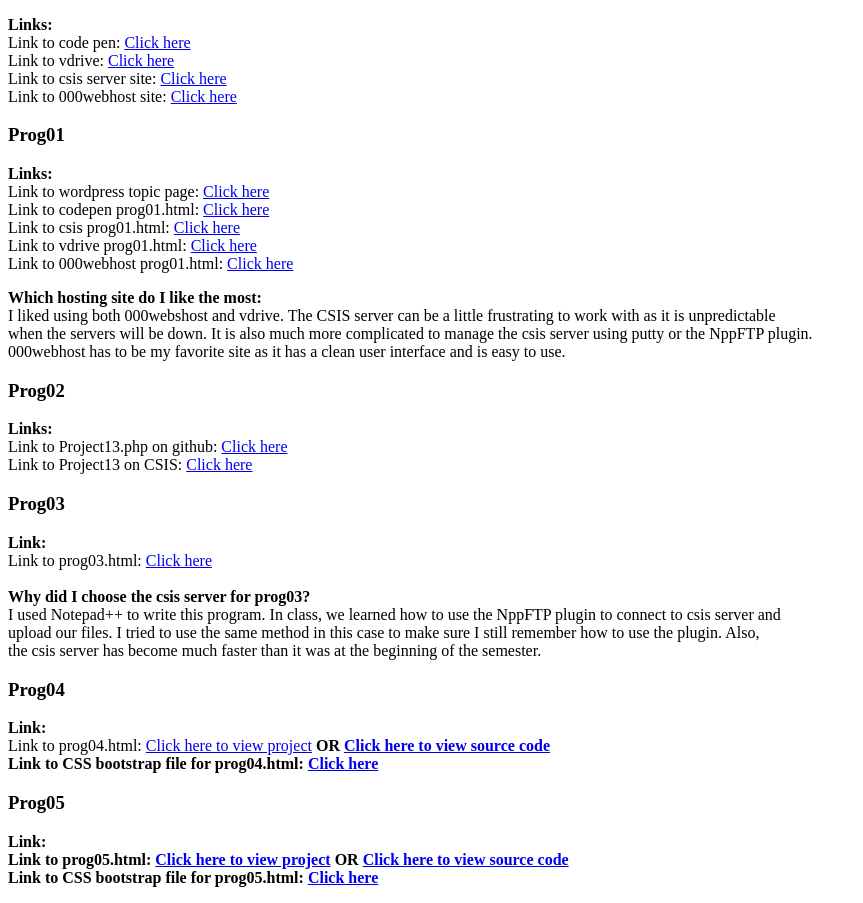
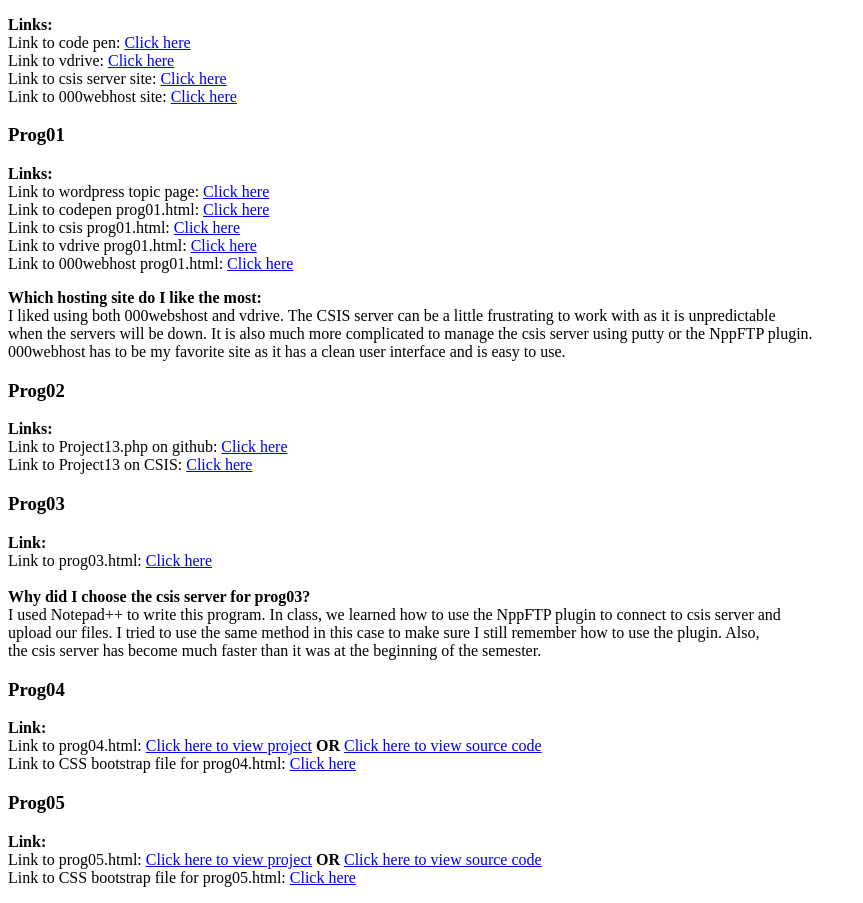
Before and after one commit to tajbid1/pages, a plain HTML site: page index.html in a window 1280 px wide. Shown: the part 105-1008 px from the top of the page, without its empty margins (0-863 px from the left). Drawn offline with Linux system fonts and the light colour scheme.

Commit message:
Update index.html

```diff
--- a/index.html
+++ b/index.html
@@ -87,7 +87,7 @@
       <article>
         <p>
           <b>Link:</b><br>
-          Link to prog04.html: <a href="http://csis.svsu.edu/~thasib/prog04.html">Click here to view project</a> <b> OR <b> <a href="view-source:http://csis.svsu.edu/~thasib/prog04.html">Click here to view source code</a><br>
+          Link to prog04.html: <a href="http://csis.svsu.edu/~thasib/prog04.html">Click here to view project</a> <b> OR </b> <a href="view-source:http://csis.svsu.edu/~thasib/prog04.html">Click here to view source code</a><br>
           Link to CSS bootstrap file for prog04.html: <a href="http://csis.svsu.edu/~thasib/bootstrap.min.css">Click here</a><br>
         </p>
       </article>
```
